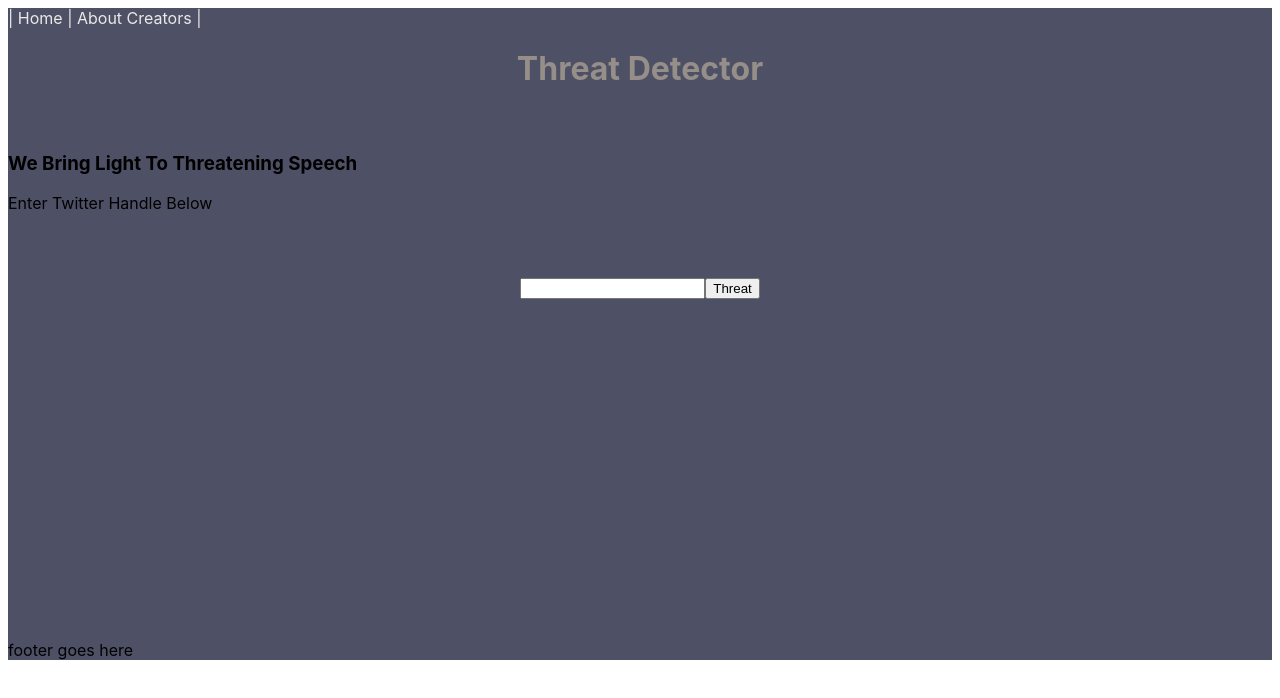
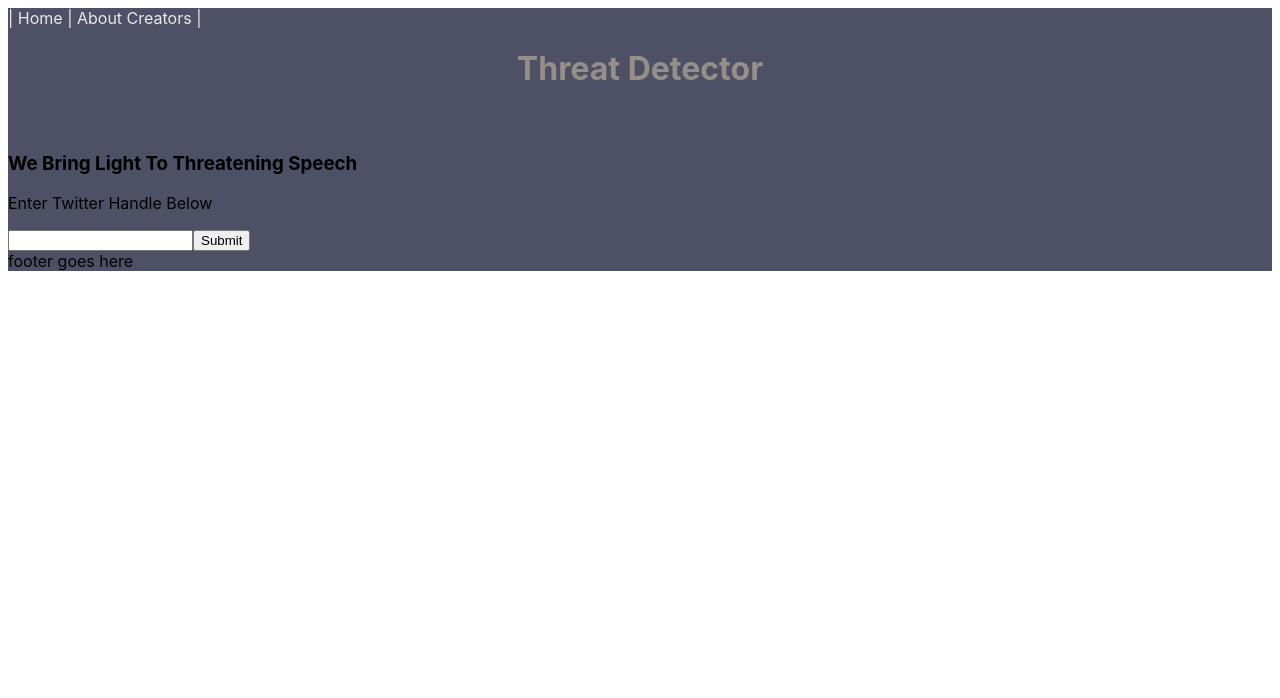
Before and after one commit to ThreatDetectives/Threat-FrontEnd, a Next.js app in the folder front-td/: page / in a window 1280 px wide. Shown: the top 698 px of the page. Built offline with nearby package versions, Linux system fonts and the light colour scheme.

Commit message:
call index

```diff
--- a/front-td/pages/index.js
+++ b/front-td/pages/index.js
@@ -12,10 +12,7 @@ export default function Home() {
 				<h1>Threat Detector</h1>
 				<h3>We Bring Light To Threatening Speech</h3>
 				<p>Enter Twitter Handle Below</p>
-				<div id="hpcontent">
-					<input type="text" id="urlhere" name="inputbox"></input>
-					<input type="submit" value="Threat"></input>
-				</div>
+				<Index />
 				<footer>footer goes here</footer>
 			</main>
 		</Layout>
@@ -73,6 +70,7 @@ class Index extends Component {
 		);
 	}
 }
+
 // export async function getStaticProps() {
 // 	const comic = await fetch();
 
```
